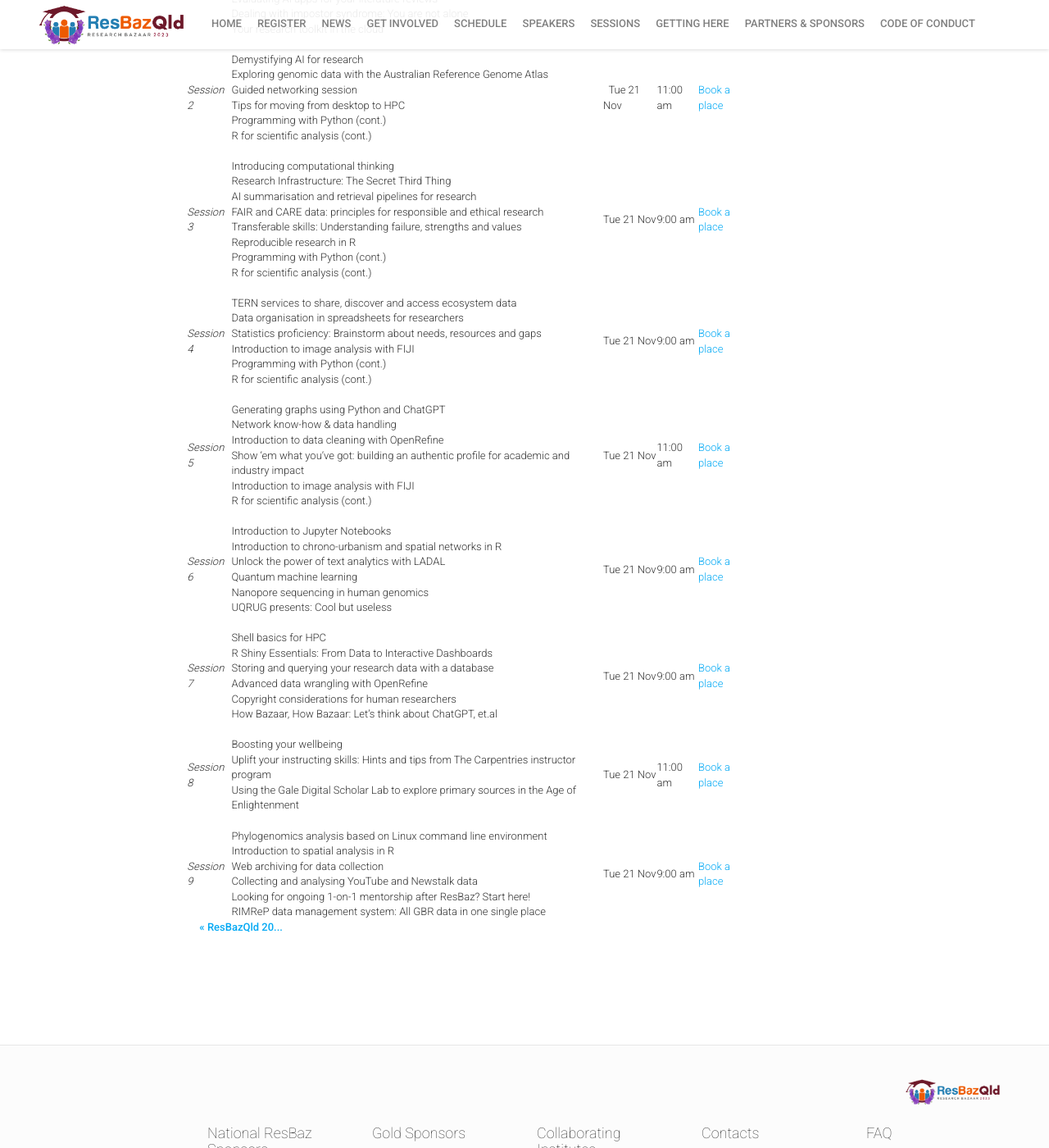
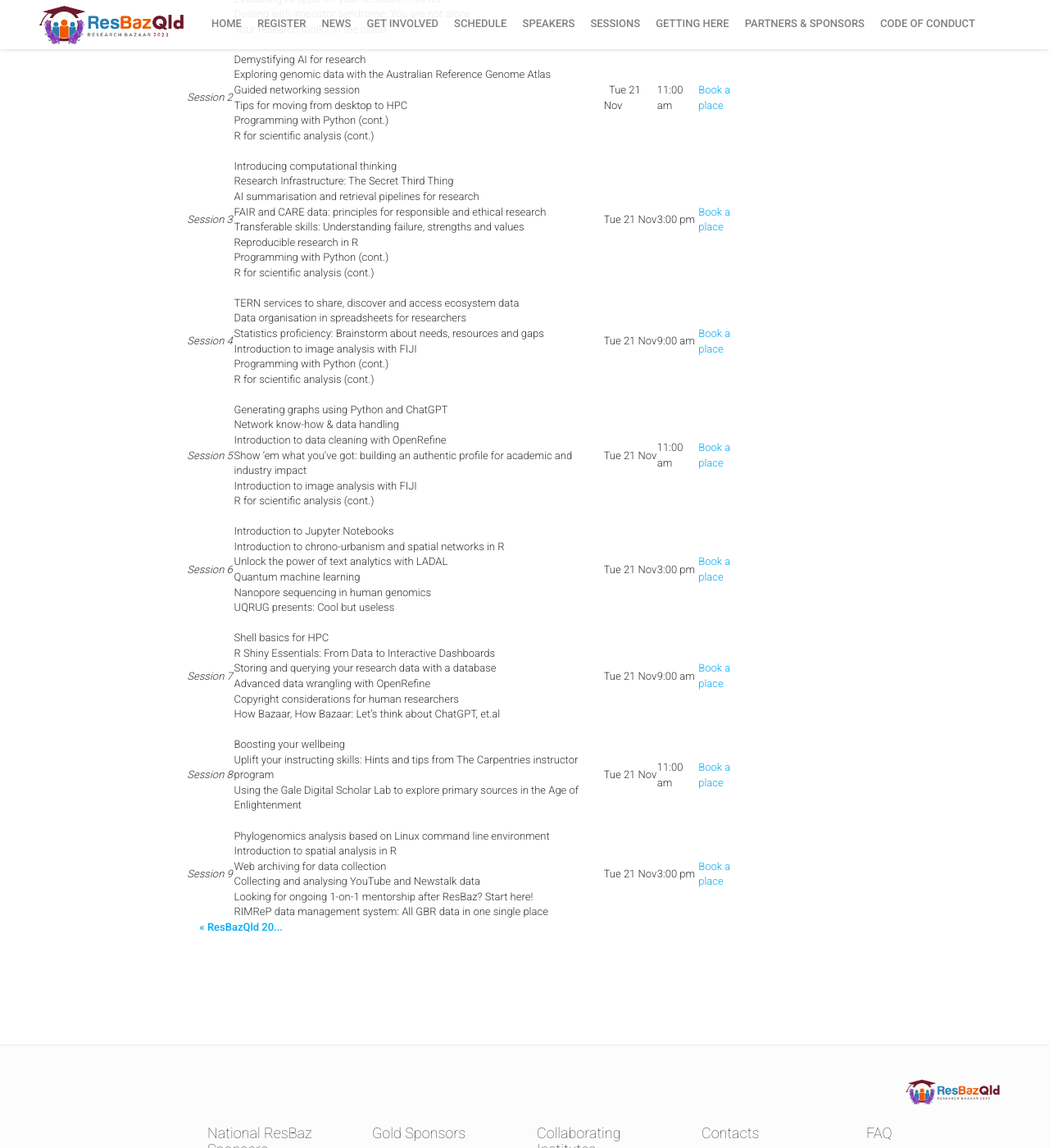
Before and after one commit to resbaz/resbazvic2024, a Jekyll site: the page built from _posts/2023-11-06-workshop-booking-open.md, in a window 1280 px wide and 1400 px high, scrolled down 1118 px. Shown: the whole window at 82% size. Built offline with Jekyll 4.4.1, drawn with Linux system fonts in a browser that asks for light colours; nearby versions of some CDN libraries.

Commit message:
blog about booking

```diff
--- a/_posts/2023-11-06-workshop-booking-open.md
+++ b/_posts/2023-11-06-workshop-booking-open.md
@@ -26,23 +26,23 @@
 
 &nbsp;
 
-| Session | Workshop | Date  | Time| Link |
+| `Session   `| Workshop | Date  | Time| Link |
 | --- | --- | --- | --- |--- |
 |   |   |  |   |
 | _Session 1_ |Programming with Python<br>R for scientific analysis<br>Helping HASS students answer the question: Do you need the digital in your research?<br>Evaluating AI apps for your literature reviews<br>Dealing with impostor syndrome: You are not alone<br>Your research toolkit in the cloud | Tue 21 Nov  | 9:00 am	 |  [Book a place](https://events.humanitix.com/session-1-tuesday-9-00-10-30)|
 |   |   |  |   |
 | _Session 2_ |Demystifying AI for research<br>Exploring genomic data with the Australian Reference Genome Atlas<br>Guided networking session<br>Tips for moving from desktop to HPC<br>Programming with Python (cont.)<br>R for scientific analysis (cont.) |&nbsp;&nbsp;Tue 21 Nov  | 11:00 am	 |  [Book a place](https://events.humanitix.com/session-1-tuesday-11-00-12-30)|
 |   |   |  |   |
-| _Session 3_ |Introducing computational thinking<br>Research Infrastructure: The Secret Third Thing<br>AI summarisation and retrieval pipelines for research<br>FAIR and CARE data: principles for responsible and ethical research<br>Transferable skills: Understanding failure, strengths and values<br>Reproducible research in R<br>Programming with Python (cont.)<br>R for scientific analysis (cont.) | Tue 21 Nov  | 9:00 am	 |  [Book a place](https://events.humanitix.com/session-3-tuesday-15-00-17-00)|
+| _Session 3_ |Introducing computational thinking<br>Research Infrastructure: The Secret Third Thing<br>AI summarisation and retrieval pipelines for research<br>FAIR and CARE data: principles for responsible and ethical research<br>Transferable skills: Understanding failure, strengths and values<br>Reproducible research in R<br>Programming with Python (cont.)<br>R for scientific analysis (cont.) | Tue 21 Nov  | 3:00 pm	 |  [Book a place](https://events.humanitix.com/session-3-tuesday-15-00-17-00)|
 |   |   |  |   |
 | _Session 4_ |TERN services to share, discover and access ecosystem data<br>Data organisation in spreadsheets for researchers<br>Statistics proficiency: Brainstorm about needs, resources and gaps<br>Introduction to image analysis with FIJI<br>Programming with Python (cont.)<br>R for scientific analysis (cont.) | Tue 21 Nov  | 9:00 am	 |  [Book a place](https://events.humanitix.com/session-4-wednesday-9-00-10-30)|
 |   |   |  |   |
 | _Session 5_ |Generating graphs using Python and ChatGPT<br>Network know-how & data handling<br>Introduction to data cleaning with OpenRefine<br>Show 'em what you've got: building an authentic profile for academic and industry impact<br>Introduction to image analysis with FIJI<br>R for scientific analysis (cont.) | Tue 21 Nov  | 11:00 am	 |  [Book a place](https://events.humanitix.com/session-5-wednesday-11-00-12-30)|
 |   |   |  |   |
-| _Session 6_ |Introduction to Jupyter Notebooks<br>Introduction to chrono-urbanism and spatial networks in R<br>Unlock the power of text analytics with LADAL<br>Quantum machine learning<br>Nanopore sequencing in human genomics<br>UQRUG presents: Cool but useless | Tue 21 Nov  | 9:00 am	 |  [Book a place](https://events.humanitix.com/session-6-wednesday-15-00-17-00)|
+| _Session 6_ |Introduction to Jupyter Notebooks<br>Introduction to chrono-urbanism and spatial networks in R<br>Unlock the power of text analytics with LADAL<br>Quantum machine learning<br>Nanopore sequencing in human genomics<br>UQRUG presents: Cool but useless | Tue 21 Nov  | 3:00 pm	 |  [Book a place](https://events.humanitix.com/session-6-wednesday-15-00-17-00)|
 |   |   |  |   |
 | _Session 7_ |Shell basics for HPC<br>R Shiny Essentials: From Data to Interactive Dashboards<br>Storing and querying your research data with a database<br>Advanced data wrangling with OpenRefine<br>Copyright considerations for human researchers<br>How Bazaar, How Bazaar: Let's think about ChatGPT, et.al | Tue 21 Nov  | 9:00 am	 |  [Book a place](https://events.humanitix.com/session-7-thursday-9-00-10-30)|
 |   |   |  |   |
 | _Session 8_ |Boosting your wellbeing<br>Uplift your instructing skills: Hints and tips from The Carpentries instructor program<br>Using the Gale Digital Scholar Lab to explore primary sources in the Age of Enlightenment | Tue 21 Nov  | 11:00 am	 |  [Book a place](https://events.humanitix.com/session-8-thursday-11-00-12-30)|
 |   |   |  |   |
-| _Session 9_ |Phylogenomics analysis based on Linux command line environment<br>Introduction to spatial analysis in R<br>Web archiving for data collection<br>Collecting and analysing YouTube and Newstalk data<br>Looking for ongoing 1-on-1 mentorship after ResBaz? Start here!<br>RIMReP data management system: All GBR data in one single place | Tue 21 Nov  | 9:00 am	 |  [Book a place](https://events.humanitix.com/session-9-thursday-15-00-17-00)|
+| _Session 9_ |Phylogenomics analysis based on Linux command line environment<br>Introduction to spatial analysis in R<br>Web archiving for data collection<br>Collecting and analysing YouTube and Newstalk data<br>Looking for ongoing 1-on-1 mentorship after ResBaz? Start here!<br>RIMReP data management system: All GBR data in one single place | Tue 21 Nov  | 3:00 pm	 |  [Book a place](https://events.humanitix.com/session-9-thursday-15-00-17-00)|
```
